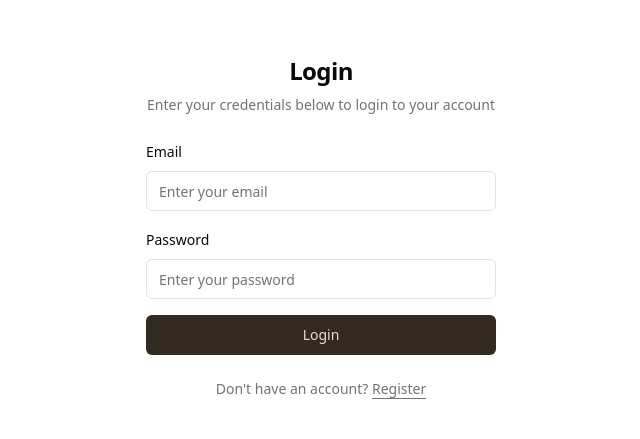
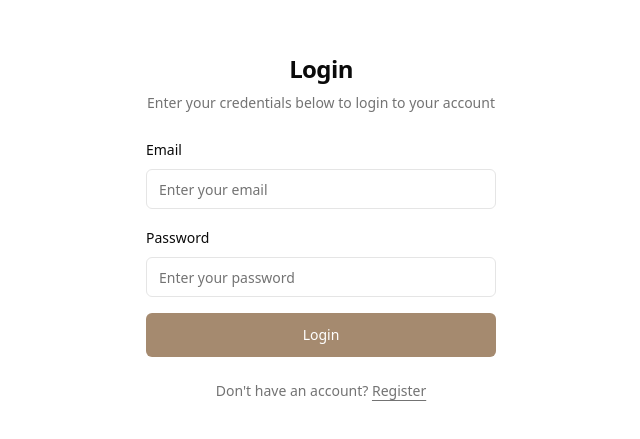
Before and after one commit to peak-n-flow/peaknflow-fe, a Next.js app: page /auth/login in a window 1280 px wide. Shown: the part 173-612 px from the top of the page, without its empty margins (319-959 px from the left). Built offline with nearby package versions, Linux system fonts and the light colour scheme.

Commit message:
`feat` : implement button design system

```diff
--- a/src/components/ui/button.tsx
+++ b/src/components/ui/button.tsx
@@ -5,24 +5,24 @@
 import { cn } from "@/lib/utils"
 
 const buttonVariants = cva(
-  "inline-flex items-center justify-center gap-2 whitespace-nowrap rounded-md text-sm font-medium ring-offset-background transition-colors focus-visible:outline-none focus-visible:ring-2 focus-visible:ring-ring focus-visible:ring-offset-2 disabled:pointer-events-none disabled:opacity-50 [&_svg]:pointer-events-none [&_svg]:size-4 [&_svg]:shrink-0",
+  "inline-flex items-center justify-center gap-2 whitespace-nowrap rounded-md font-medium ring-offset-background transition-colors focus-visible:outline-none focus-visible:ring-2 focus-visible:ring-ring focus-visible:ring-offset-2 disabled:pointer-events-none disabled:opacity-50 [&_svg]:pointer-events-none [&_svg]:size-4 [&_svg]:shrink-0",
   {
     variants: {
       variant: {
-        default: "bg-primary text-primary-foreground hover:bg-primary/90",
+        default: "bg-primary-60 text-white hover:bg-primary-80",
         destructive:
           "bg-destructive text-destructive-foreground hover:bg-destructive/90",
         outline:
-          "border border-input bg-background hover:bg-accent hover:text-accent-foreground",
+          "border border-primary-60 text-primary-60 bg-background hover:text-primary-80 hover:border-primary-80",
         secondary:
           "bg-secondary text-secondary-foreground hover:bg-secondary/80",
         ghost: "hover:bg-accent hover:text-accent-foreground",
         link: "text-primary underline-offset-4 hover:underline",
       },
       size: {
-        default: "h-10 px-4 py-2",
-        sm: "h-9 rounded-md px-3",
-        lg: "h-11 rounded-md px-8",
+        default: "h-11 px-8 rounded-md py-3.5 text-sm",
+        sm: "h-9 rounded-md px-8 py-4 text-xs",
+        lg: "h-14 rounded-md px-8 py-4 text-base",
         icon: "h-10 w-10",
       },
     },
```
